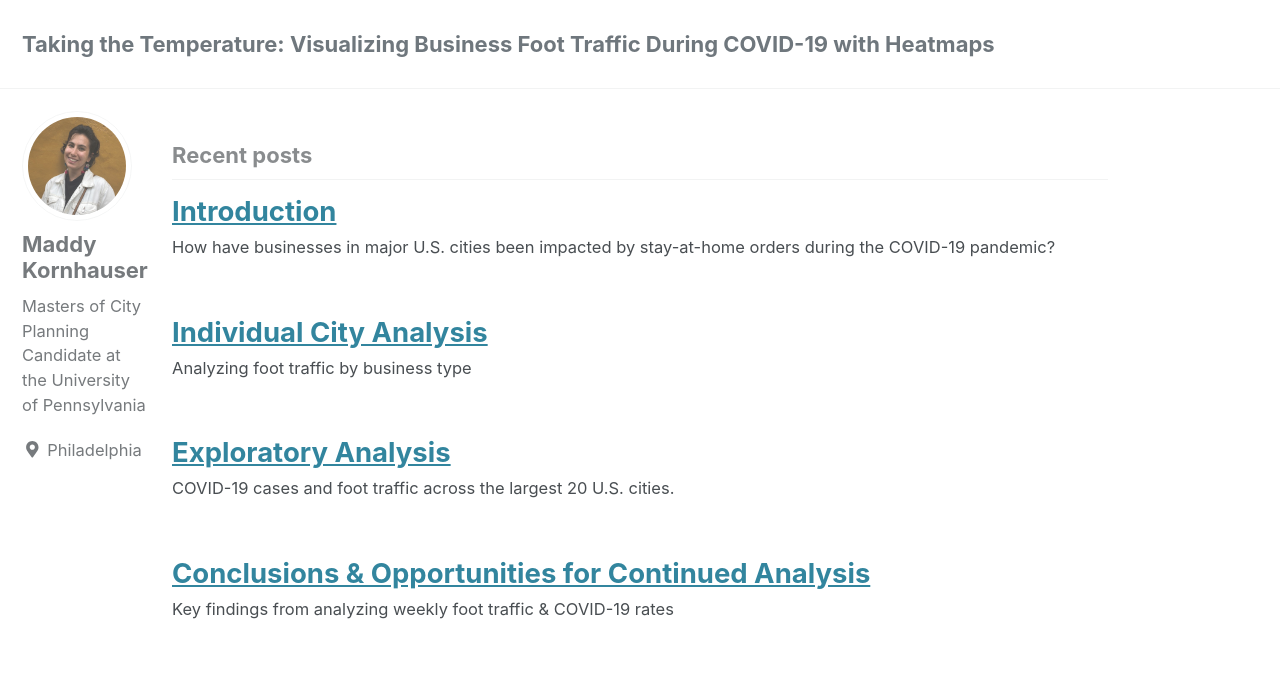
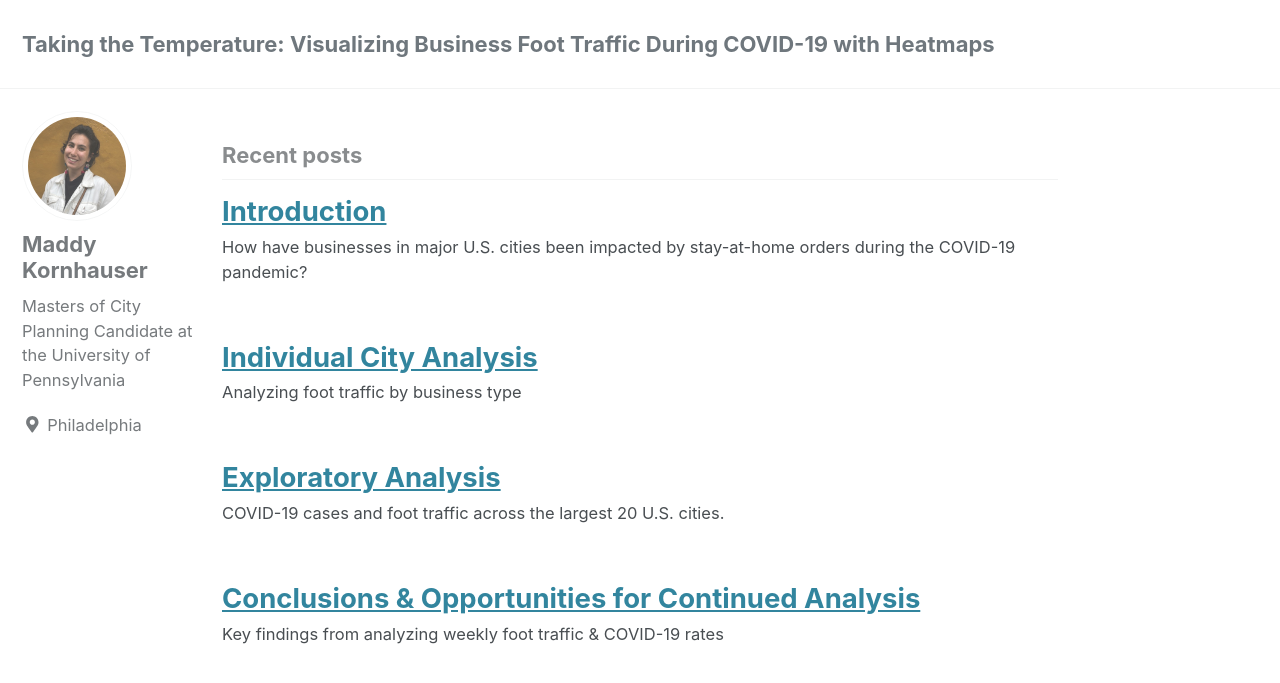
Before and after one commit to mlkornhauser/550_Final, a Jekyll site: the page built from index.html, in a window 1280 px wide and 900 px high. Shown: the top 683 px of the window. Built offline with Jekyll 4.4.1, drawn with Linux system fonts in a browser that asks for light colours; cached includes are drawn as plain includes; nearby versions of some CDN libraries; a script that is not in the unit is left out; the list of posts is cut into pages by our own code.

Commit message:
Update _variables.scss

```diff
--- a/_sass/minimal-mistakes/_variables.scss
+++ b/_sass/minimal-mistakes/_variables.scss
@@ -142,9 +142,9 @@ $max-width: $x-large !default;
    Grid
    ========================================================================== */
 
-$right-sidebar-width-narrow: 100px !default;
-$right-sidebar-width: 150px !default;
-$right-sidebar-width-wide: 200px !default;
+$right-sidebar-width-narrow: 200px !default;
+$right-sidebar-width: 300 !default;
+$right-sidebar-width-wide: 400px !default;
 
 /*
    Other
```
